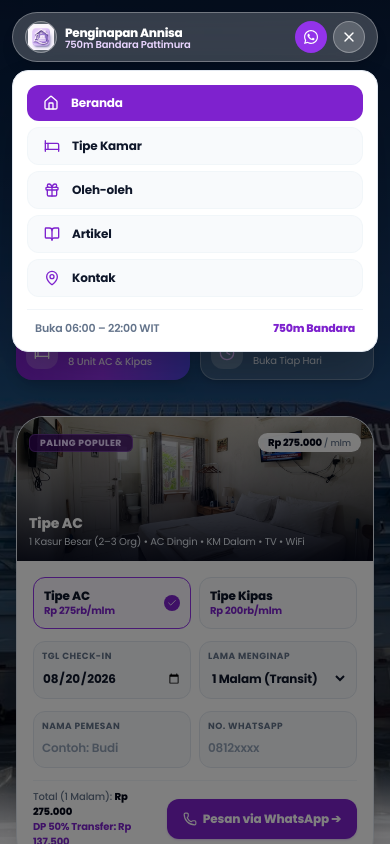
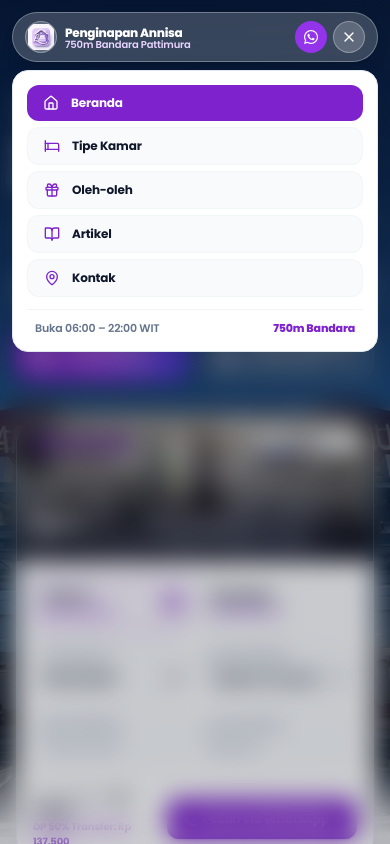
Before and after one commit to ilsetiawan1/penginapan-annisa, a Next.js app in the folder apps/web/: page / in a window 390 px wide. Both pictures are taken after a click on the button 349 px from the left and 37 px from the top of the page. Shown: the top 844 px of the page. Built offline with nearby package versions, Linux system fonts and the light colour scheme.

Commit message:
style(navbar): use bg-slate-950/20 on scroll and apply bg-slate-950/20 backdrop-blur-md on mobile menu modal overlay

```diff
--- a/apps/web/src/components/layout/navbar.tsx
+++ b/apps/web/src/components/layout/navbar.tsx
@@ -37,7 +37,7 @@ export function Navbar() {
       <header
         className={`w-full max-w-5xl rounded-full px-3 sm:px-5 py-2 flex items-center justify-between pointer-events-auto transition-all duration-300 ${
           isScrolled
-            ? "bg-slate-950/80 backdrop-blur-xl border border-white/15 shadow-2xl shadow-black/25 text-white"
+            ? "bg-slate-950/20 backdrop-blur-xl border border-white/15 shadow-2xl shadow-black/25 text-white"
             : "bg-white/20 backdrop-blur-xl border border-white/30 shadow-lg text-white"
         }`}
       >
@@ -136,7 +136,7 @@ export function Navbar() {
           {/* Backdrop Blur Overlay */}
           <div
             onClick={() => setIsMobileMenuOpen(false)}
-            className="fixed inset-0 bg-black/50 backdrop-blur-xs z-[-1] pointer-events-auto animate-in fade-in duration-200"
+            className="fixed inset-0 bg-slate-950/20 backdrop-blur-md z-[-1] pointer-events-auto animate-in fade-in duration-200"
           />
 
           {/* Solid Pure White Drawer Card */}
```
